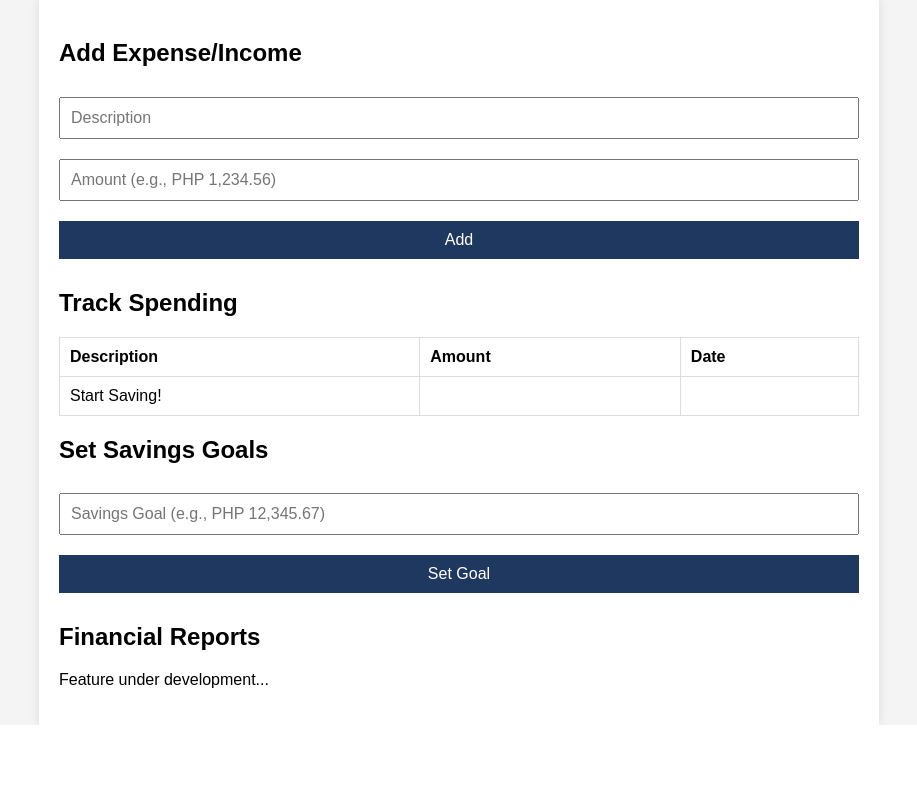
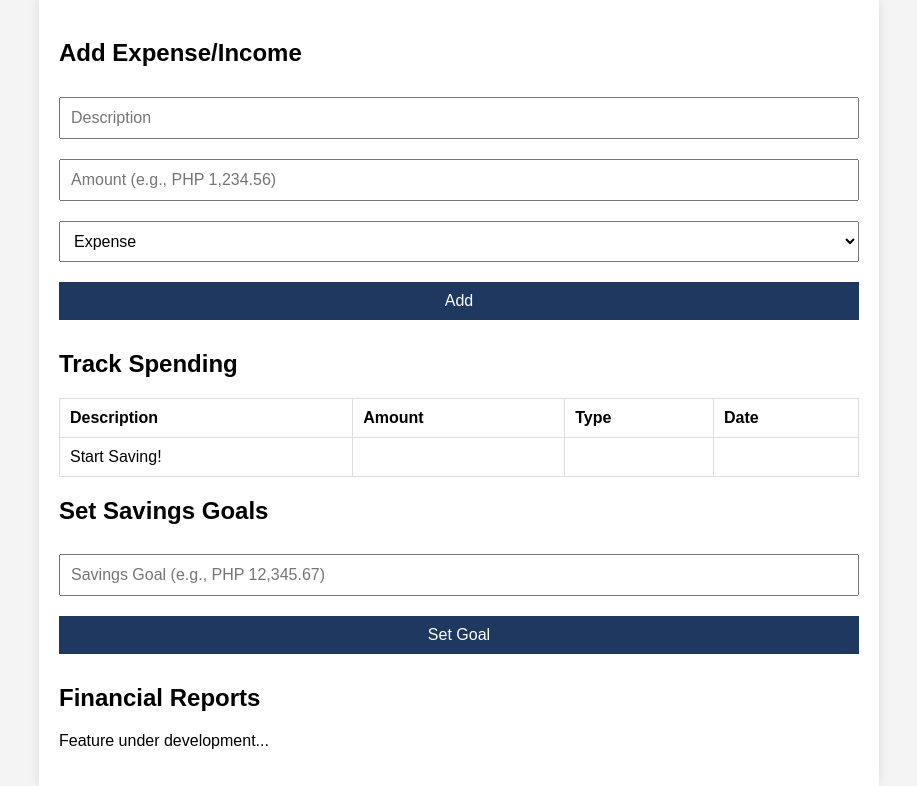
Before and after one commit to beelittlehoney/Budge-IT, a PHP site: page / in a window 1280 px wide. Shown: the part 159-945 px from the top of the page, without its empty margins (181-1098 px from the left). Before the commit the page ends 884 px from the top, so only its background shows below. Run offline with PHP 8.4, Linux system fonts and the light colour scheme; data that the repository does not hold is empty.

Commit message:
Final Update index.php (added Expense/Income option feature)

```diff
--- a/Source/index.php
+++ b/Source/index.php
@@ -25,6 +25,7 @@ try {
                     id INT AUTO_INCREMENT PRIMARY KEY,
                     description VARCHAR(255) NOT NULL,
                     amount DECIMAL(10, 2) NULL,
+                    type ENUM('income', 'expense') NOT NULL,
                     created_at TIMESTAMP DEFAULT CURRENT_TIMESTAMP
     )";
     $pdo->exec($createTable);
@@ -38,8 +39,8 @@ function addDefaultTransactions($pdo) {
     $stmt = $pdo->query($query);
     $row = $stmt->fetch();
     if ($row['count'] == 0) {
-        $defaultTransaction = ['description' => 'Start Saving!', 'amount' => null];
-        $insertQuery = "INSERT INTO transactions (description, amount) VALUES (:description, :amount)";
+        $defaultTransaction = ['description' => 'Start Saving!', 'amount' => null, 'type' => 'income'];
+        $insertQuery = "INSERT INTO transactions (description, amount, type) VALUES (:description, :amount, :type)";
         $stmt = $pdo->prepare($insertQuery);
         $stmt->execute($defaultTransaction);
     }
@@ -49,16 +50,17 @@ function addDefaultTransactions($pdo) {
 if ($_SERVER['REQUEST_METHOD'] === 'POST') {
     $description = isset($_POST['description']) ? $_POST['description'] : '';
     $amount = isset($_POST['amount']) ? $_POST['amount'] : 0;
+    $type = isset($_POST['type']) ? $_POST['type'] : 'expense';
 
-    if (!empty($description) && is_numeric($amount)) {
+    if (!empty($description) && is_numeric($amount) && in_array($type, ['income', 'expense'])) {
         // Remove default transactions if they exist
         $deleteDefaultQuery = "DELETE FROM transactions WHERE description = 'Start Saving!'";
         $pdo->exec($deleteDefaultQuery);
 
         // Insert user transaction
-        $query = "INSERT INTO transactions (description, amount) VALUES (:description, :amount)";
+        $query = "INSERT INTO transactions (description, amount, type) VALUES (:description, :amount, :type)";
         $stmt = $pdo->prepare($query);
-        $stmt->execute(['description' => $description, 'amount' => $amount]);
+        $stmt->execute(['description' => $description, 'amount' => $amount, 'type' => $type]);
 
         echo json_encode(["success" => true, "message" => "Transaction added successfully."]);
     } else {
@@ -102,11 +104,12 @@ if ($_SERVER['REQUEST_METHOD'] === 'PUT') {
     $id = isset($data['id']) ? $data['id'] : null;
     $description = isset($data['description']) ? $data['description'] : '';
     $amount = isset($data['amount']) ? $data['amount'] : 0;
+    $type = isset($data['type']) ? $data['type'] : 'expense';
 
-    if ($id && !empty($description) && is_numeric($amount)) {
-        $query = "UPDATE transactions SET description = :description, amount = :amount WHERE id = :id";
+    if ($id && !empty($description) && is_numeric($amount) && in_array($type, ['income', 'expense'])) {
+        $query = "UPDATE transactions SET description = :description, amount = :amount, type = :type WHERE id = :id";
         $stmt = $pdo->prepare($query);
-        $stmt->execute(['id' => $id, 'description' => $description, 'amount' => $amount]);
+        $stmt->execute(['id' => $id, 'description' => $description, 'amount' => $amount, 'type' => $type]);
 
         echo json_encode(["success" => true, "message" => "Transaction updated successfully."]);
     } else {
@@ -114,11 +117,7 @@ if ($_SERVER['REQUEST_METHOD'] === 'PUT') {
     }
     exit;
 }
-
-
 ?>
-
-
 <!DOCTYPE html>
 <html lang="en">
 <head>
@@ -162,7 +161,7 @@ if ($_SERVER['REQUEST_METHOD'] === 'PUT') {
             display: flex;
             flex-direction: column;
         }
-        form input, form button {
+        form input, form button, form select {
             margin: 10px 0;
             padding: 10px;
             font-size: 16px;
@@ -206,6 +205,10 @@ if ($_SERVER['REQUEST_METHOD'] === 'PUT') {
             <form id="addForm">
                 <input type="text" id="description" placeholder="Description" required>
                 <input type="number" id="amount" placeholder="Amount (e.g., PHP 1,234.56)" required>
+                <select id="type" required>
+                    <option value="expense">Expense</option>
+                    <option value="income">Income</option>
+                </select>
                 <button type="submit">Add</button>
             </form>
         </section>
@@ -217,6 +220,7 @@ if ($_SERVER['REQUEST_METHOD'] === 'PUT') {
                     <tr>
                         <th>Description</th>
                         <th>Amount</th>
+                        <th>Type</th>
                         <th>Date</th>
                         <th>Options</th>
                     </tr>
@@ -273,12 +277,13 @@ if ($_SERVER['REQUEST_METHOD'] === 'PUT') {
         function handleEdit(id) {
             const description = prompt('Enter the new description:');
             const amount = prompt('Enter the new amount:');
+            const type = prompt('Enter the type (income/expense):');
 
-            if (description && amount) {
+            if (description && amount && type) {
                 fetch(location.href, {
                     method: 'PUT',
                     headers: { 'Content-Type': 'application/x-www-form-urlencoded' },
-                    body: new URLSearchParams({ id, description, amount }),
+                    body: new URLSearchParams({ id, description, amount, type }),
                 })
                     .then((response) => response.json())
                     .then((result) => {
@@ -296,11 +301,12 @@ if ($_SERVER['REQUEST_METHOD'] === 'PUT') {
             e.preventDefault();
             const description = document.getElementById('description').value;
             const amount = document.getElementById('amount').value;
+            const type = document.getElementById('type').value;
 
             const response = await fetch(location.href, {
                 method: 'POST',
                 headers: { 'Content-Type': 'application/x-www-form-urlencoded' },
-                body: new URLSearchParams({ description, amount })
+                body: new URLSearchParams({ description, amount, type })
             });
 
             const result = await response.json();
@@ -308,6 +314,7 @@ if ($_SERVER['REQUEST_METHOD'] === 'PUT') {
                 fetchTransactions(); // Refresh table to reflect changes
                 document.getElementById('description').value = '';
                 document.getElementById('amount').value = '';
+                document.getElementById('type').value = 'expense';
             } else {
                 alert(result.message);
             }
@@ -323,6 +330,7 @@ if ($_SERVER['REQUEST_METHOD'] === 'PUT') {
                 tableHeaders.innerHTML = `
                     <th>Description</th>
                     <th>Amount</th>
+                    <th>Type</th>
                     <th>Date</th>
                 `;
 
@@ -330,6 +338,7 @@ if ($_SERVER['REQUEST_METHOD'] === 'PUT') {
                 const row = document.createElement('tr');
                 row.innerHTML = `
                     <td>Start Saving!</td>
+                    <td></td>
                     <td></td>
                     <td></td>
                 `;
@@ -341,6 +350,7 @@ if ($_SERVER['REQUEST_METHOD'] === 'PUT') {
             tableHeaders.innerHTML = `
                 <th>Description</th>
                 <th>Amount</th>
+                <th>Type</th>
                 <th>Date</th>
                 <th>Options</th>
             `;
@@ -350,6 +360,7 @@ if ($_SERVER['REQUEST_METHOD'] === 'PUT') {
                 row.innerHTML = `
                     <td>${transaction.description}</td>
                     <td>${transaction.amount !== null ? `PHP ${parseFloat(transaction.amount).toLocaleString('en-PH', { minimumFractionDigits: 2, maximumFractionDigits: 2 })}` : ''}</td>
+                    <td>${transaction.type}</td>
                     <td>${transaction.created_at ? new Date(transaction.created_at).toLocaleString() : ''}</td>
                     <td>
                         ${transaction.id ? `
```
